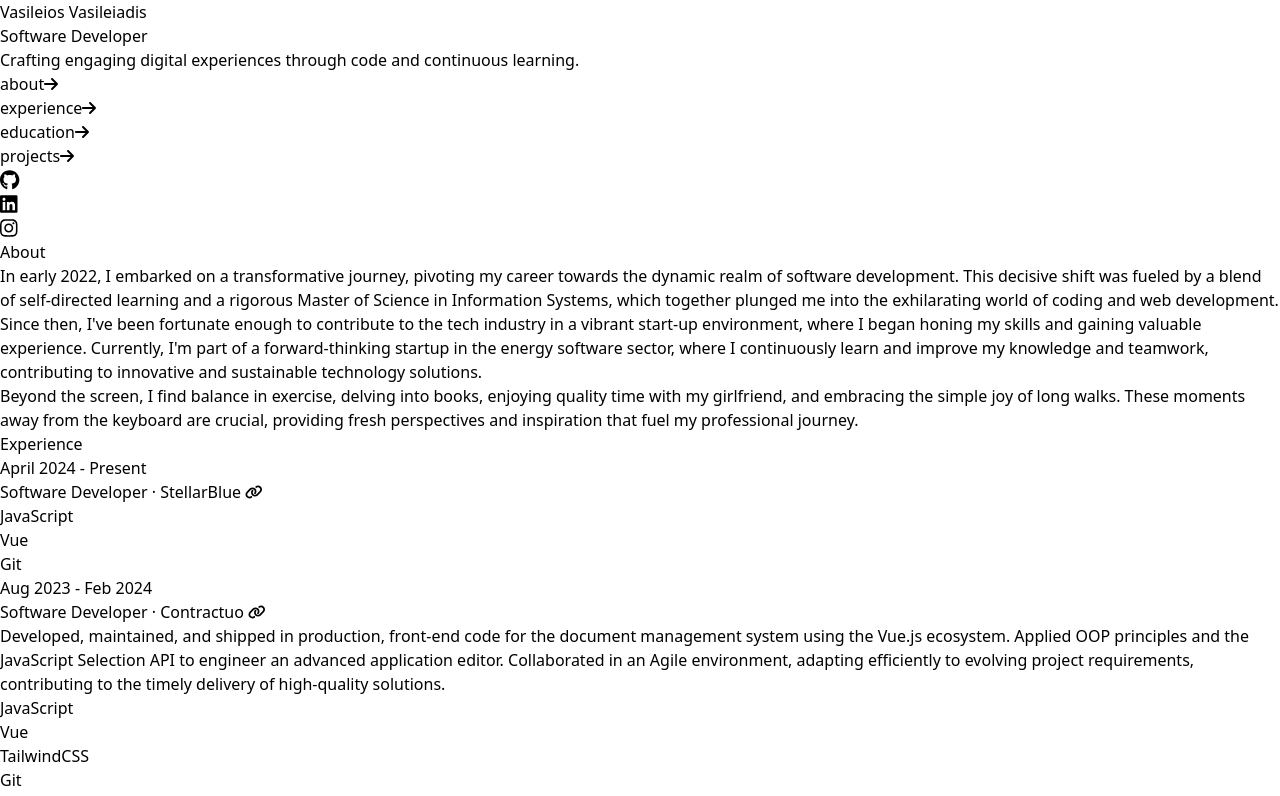
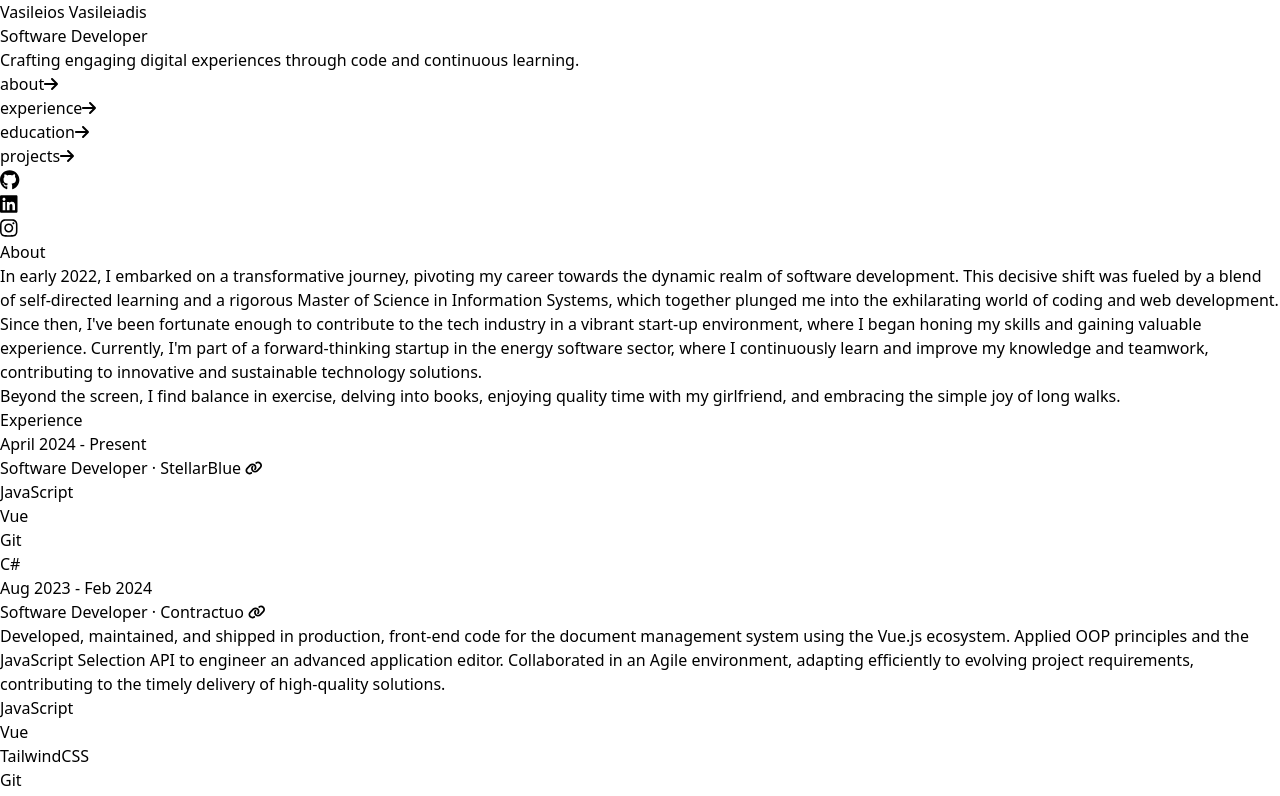
Before and after one commit to vvasileios/Portfolio, a Vue app: page / in a window 1280 px wide. Shown: the top 796 px of the page. Built offline with nearby package versions, Linux system fonts and the light colour scheme.

Commit message:
content addition and changes

```diff
--- a/src/components/MainPanel.vue
+++ b/src/components/MainPanel.vue
@@ -30,9 +30,7 @@
         <p class="mb-4">
           Beyond the screen, I find balance in exercise, delving into books,
           enjoying quality time with my girlfriend, and embracing the simple joy
-          of long walks. These moments away from the keyboard are crucial,
-          providing fresh perspectives and inspiration that fuel my professional
-          journey.
+          of long walks.
         </p>
       </template>
     </content-section>
--- a/src/content/texts.js
+++ b/src/content/texts.js
@@ -4,16 +4,6 @@ export const headerContent = {
   intro:
     "Crafting engaging digital experiences through code and continuous learning.",
 };
-
-// export const aboutContent = {
-//   id: "about",
-//   title: "About",
-//   paragraphs: [
-//     "In early 2022, I embarked on a transformative journey, pivoting my career towards the dynamic realm of software development. This decisive shift was fueled by a blend of self-directed learning and a rigorous Master of Science in Information Systems, which together plunged me into the exhilarating world of coding and web development. My journey was not just a change of profession, but a leap into a passion that continues to grow each day.",
-//     "Since then, I've been fortunate enough to contribute to the tech industry, particularly in a vibrant start-up environment. My experiences have not only sharpened my technical skills but have also allowed me to immerse myself in the art of creating pixel-perfect, engaging, and accessible digital experiences. My dedication lies in crafting software that excels both in aesthetics and performance, ensuring an optimal balance between visual appeal and efficiency. This commitment to growth is what drives my continuous quest for knowledge in this ever-evolving field.",
-//     "Beyond the screen, I find balance in exercise, delving into books, enjoying quality time with my girlfriend, and embracing the simple joy of long walks. These moments away from the keyboard are crucial, providing fresh perspectives and inspiration that fuel my professional journey.",
-//   ],
-// };
 
 export const experienceContent = {
   id: "experience",
@@ -26,7 +16,7 @@ export const experienceContent = {
       company: "StellarBlue",
       link: "https://stellarblue.eu/",
       description: "",
-      techStack: ["JavaScript", "Vue", "Git"],
+      techStack: ["JavaScript", "Vue", "Git", "C#"],
     },
     {
       key: "2",
```
